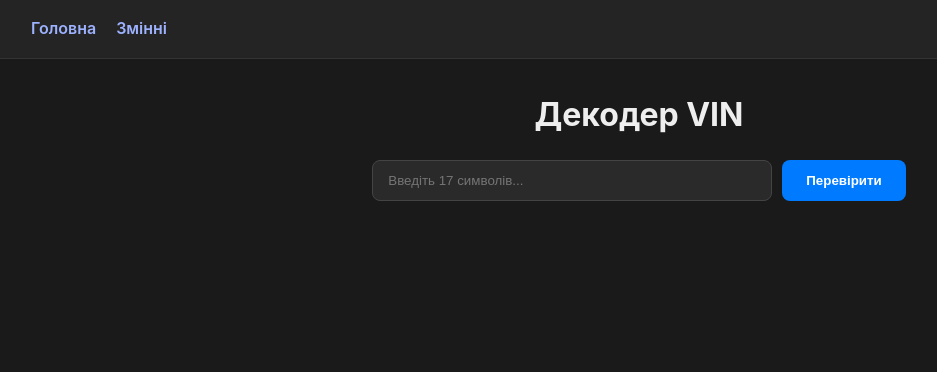
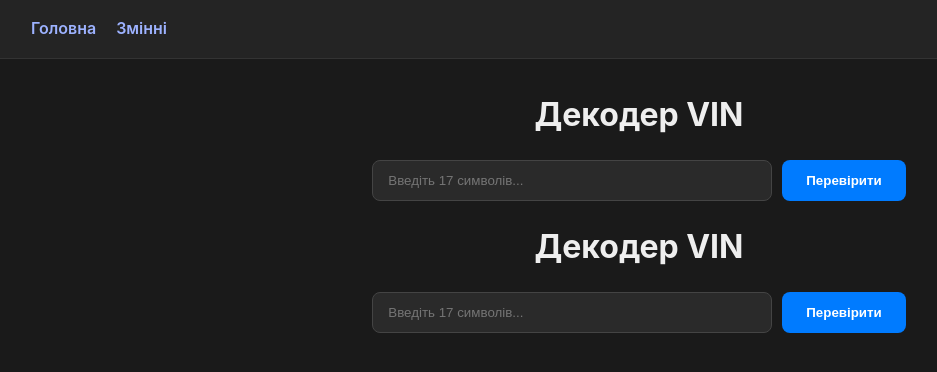
Before and after one commit to alexchobany20132026-cell/vin-decoder, a React (Vite) app: page / in a window 1280 px wide. Shown: the top 372 px of the page, without its empty margins (1-938 px from the left). Built offline with nearby package versions, Linux system fonts and the light colour scheme.

Commit message:
feat: setup auto deploy and fix padding

```diff
--- a/src/components/HistoryList.jsx
+++ b/src/components/HistoryList.jsx
@@ -1,12 +1,31 @@
-import React from "react";
+import { useState, useEffect } from "react";
 
-const HistoryList = ({ history, onClear }) => {
-  const safeHistory = Array.isArray(history) ? history : [];
+const VinForm = ({ onSearch }) => {
+  const [vin, setVin] = useState("");
+  return (
+    <form
+      onSubmit={(e) => {
+        e.preventDefault();
+        onSearch(vin);
+        setVin("");
+      }}
+      className="vin-form"
+    >
+      <input
+        type="text"
+        value={vin}
+        onChange={(e) => setVin(e.target.value)}
+        placeholder="Введіть 17 символів..."
+      />
+      <button type="submit" className="check-btn">
+        Перевірити
+      </button>
+    </form>
+  );
+};
 
-  if (safeHistory.length === 0) {
-    return null;
-  }
-
+const HistoryList = ({ data, onClear }) => {
+  if (!Array.isArray(data) || data.length === 0) return null;
   return (
     <div className="history-section">
       <div
@@ -14,17 +33,16 @@
           display: "flex",
           justifyContent: "space-between",
           alignItems: "center",
-          marginBottom: "15px",
+          marginBottom: "10px",
         }}
       >
-        <h3 style={{ margin: 0 }}>Останні запити:</h3>
+        <h3>Останні запити:</h3>
         <button onClick={onClear} className="clear-btn">
           Очистити
         </button>
       </div>
-
       <div className="results-list">
-        {safeHistory.map((item, index) => (
+        {data.map((item, index) => (
           <div key={index} className="history-item">
             {item}
           </div>
@@ -34,4 +52,40 @@
   );
 };
 
-export default HistoryList;
+const Home = () => {
+  const [history, setHistory] = useState([]);
+
+  useEffect(() => {
+    const saved = localStorage.getItem("vinHistory");
+    if (saved) {
+      try {
+        const parsed = JSON.parse(saved);
+        setHistory(Array.isArray(parsed) ? parsed : []);
+      } catch {
+        setHistory([]);
+      }
+    }
+  }, []);
+
+  const handleSearch = (vin) => {
+    if (!vin.trim()) return;
+    const newHistory = [vin, ...history.filter((h) => h !== vin)].slice(0, 5);
+    setHistory(newHistory);
+    localStorage.setItem("vinHistory", JSON.stringify(newHistory));
+  };
+
+  const clearHistory = () => {
+    setHistory([]);
+    localStorage.removeItem("vinHistory");
+  };
+
+  return (
+    <div className="home-page">
+      <h1>Декодер VIN</h1>
+      <VinForm onSearch={handleSearch} />
+      <HistoryList data={history} onClear={clearHistory} />
+    </div>
+  );
+};
+
+export default Home;
```
